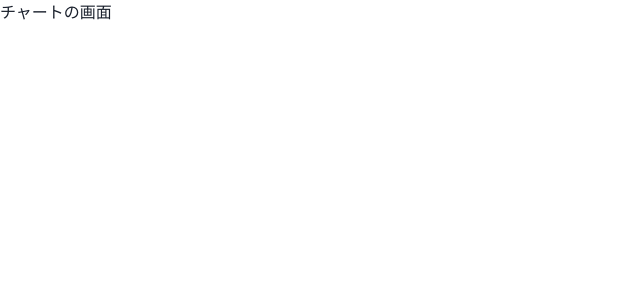
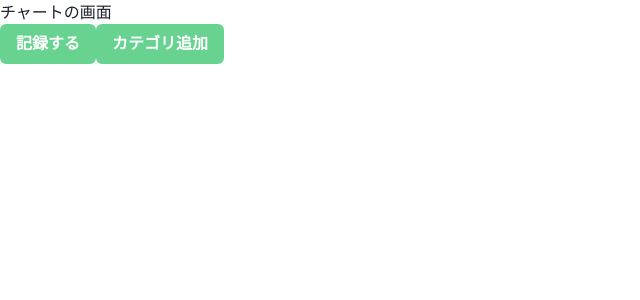
Before and after one commit to EICHAN1208/TennisKaizen, a React (Create React App) app in the folder client/: page /chart in a window 1280 px wide. Shown: the top 300 px of the page, without its empty margins (0-640 px from the left). Built offline with nearby package versions, Linux system fonts and the light colour scheme.

Commit message:
プライマリーボタンで共通化

```diff
--- /dev/null
+++ b/client/src/components/atoms/button/PrimaryButton.tsx
@@ -0,0 +1,17 @@
+import { Button } from "@chakra-ui/button"
+
+export const PrimaryButton = (props: any) => {
+  const { onClick, children } = props;
+
+  return (
+    <Button
+      size="md"
+      bg="green.300"
+      color="white"
+      _hover={{ opacity: 0.8 }}
+      onClick={onClick}
+    >
+      {children}
+    </Button>
+  )
+}
--- a/client/src/components/pages/Chart.tsx
+++ b/client/src/components/pages/Chart.tsx
@@ -1,5 +1,29 @@
+import { useHistory } from "react-router"
+import { PrimaryButton } from "../atoms/button/PrimaryButton"
+
 export const Chart = () => {
+  const history = useHistory()
+  const onClickRecord = () => {
+    history.push("/new_record")
+  }
+
+  const onClickAddCategory = () => {
+    history.push("/new_category")
+  }
+
   return (
+    <>
     <p>チャートの画面</p>
+    <PrimaryButton
+      onClick={onClickRecord}
+    >
+      記録する
+    </PrimaryButton>
+    <PrimaryButton
+      onClick={onClickAddCategory}
+    >
+      カテゴリ追加
+    </PrimaryButton>
+  </>
   )
 }
--- a/client/src/components/pages/Login.tsx
+++ b/client/src/components/pages/Login.tsx
@@ -1,5 +1,6 @@
 import { useHistory } from "react-router-dom"
-import { Button, useToast } from "@chakra-ui/react"
+import { useToast } from "@chakra-ui/react"
+import { PrimaryButton } from "../atoms/button/PrimaryButton";
 
 export const Login = () => {
   const history = useHistory();
@@ -19,15 +20,11 @@ export const Login = () => {
   return (
     <>
       <p>ログイン画面です</p>
-      <Button
-        size="md"
-        bg="green.300"
-        color="white"
-        _hover={{ opacity: 0.8 }}
+      <PrimaryButton
         onClick={onClickLogin}
       >
         ログイン
-      </Button>
+      </PrimaryButton>
     </>
   )
 }
--- a/client/src/components/pages/Record.tsx
+++ b/client/src/components/pages/Record.tsx
@@ -1,5 +1,21 @@
+import { useHistory } from "react-router-dom"
+
+import { PrimaryButton } from "../atoms/button/PrimaryButton"
+
 export const Record = () => {
+  const history = useHistory()
+  const onClickDisplayChart = () => {
+    history.push("/chart")
+  }
+
   return (
-    <p>悪かったところを記録する画面</p>
+    <>
+      <p>悪かったところを記録する画面</p>
+      <PrimaryButton
+        onClick={onClickDisplayChart}
+      >
+        完了
+      </PrimaryButton>
+    </>
   )
 }
```
